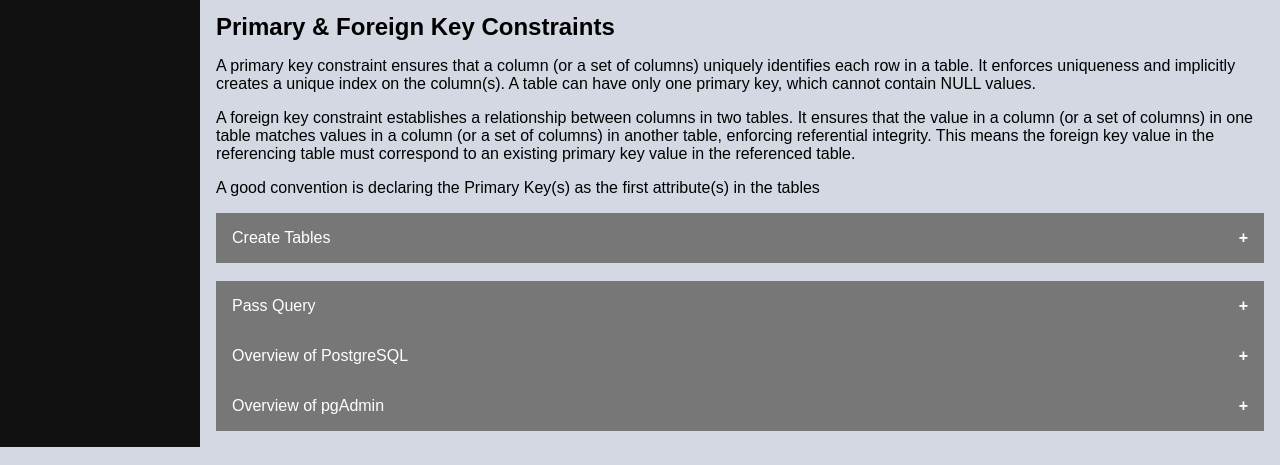
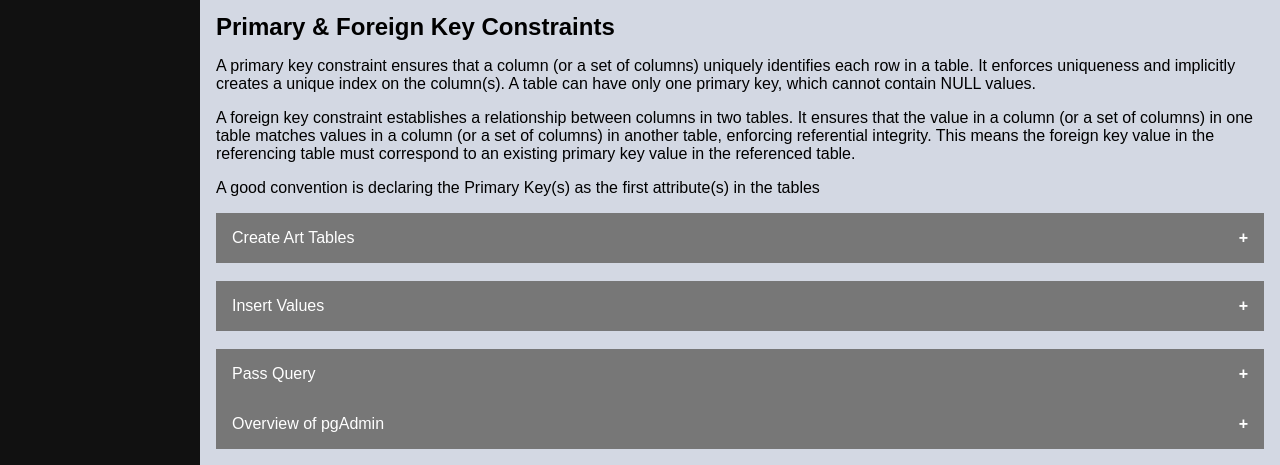
Before and after one commit to Maha-Muthu/query-craft, a Flask app: page /lab-material-two in a window 1280 px wide. Shown: the part 1792-2257 px from the top of the page. Run offline with Flask 2, Linux system fonts and the light colour scheme; some libraries are stand-ins or nearby versions.

Commit message:
Add Insert Query

```diff
--- a/app.py
+++ b/app.py
@@ -66,13 +66,11 @@ def execute_query():
         }
         db_cursor.close()
         db_connection.close()
-        #return jsonify(error_details), 500
         return jsonify({"message":  error_details['error']}), 201
 
 @app.route('/')
 def home():
     return render_template('index.html')
-
 
 @app.route('/student-homepage')
 def student_homepage():
@@ -86,13 +84,5 @@ def lab_material_one():
 def lab_material_two():
     return render_template('lab-material-two.html')
 
-@app.route('/add_user', methods=['POST'])
-def add_user():
-    name = request.form['name']
-    new_user = User(name=name)
-    db.session.add(new_user)
-    db.session.commit()
-    return redirect('/')
-
 if __name__ == '__main__':
     app.run(host='0.0.0.0', port=5000)
--- a/static/css/collapsible-design.css
+++ b/static/css/collapsible-design.css
@@ -62,6 +62,7 @@
     background-color: #666;
     width: 100%;
     box-sizing: border-box;
+    overflow-x: visible;
 }
 
 .container .content .content {
--- a/templates/lab-material-two.html
+++ b/templates/lab-material-two.html
@@ -76,7 +76,7 @@ SET search_path = "requiredSchema" </pre>
         <button class="collapsible">Create Laboratories Schema</button>
         <div class="content">
           <br>
-          <p>Create Schema laboratories</p>
+          <p>CREATE SCHEMA laboratories</p>
         </div>
         </div>
       <br>
@@ -219,7 +219,7 @@ DELETE FROM TableName WHERE Condition
           the first
           attribute(s) in the
           tables</p>
-      <button class="collapsible">Create Tables</button>
+      <button class="collapsible">Create Art Tables</button>
       <div class="content">
         <br>
         <p>The lab material is based on the Artwork ER Diagram as shown below:</p>
@@ -229,13 +229,17 @@ DELETE FROM TableName WHERE Condition
         <br>
         <p>The reqired tables are shown below:</p>
         <br>
-        <img src="{{ url_for('static', filename='images/artTables.png') }}" alt="Artwork Tables."
-          class="responsive-image">
+        <img src="{{ url_for('static', filename='images/artTables.png') }}" alt="Artwork Tables." class="responsive-image">
+        <br>
+        <p>
+          Execute Create table queries to create the above 4 tables
+        </p>
         <br>
         <form class="queryForm">
-          <input type="text" class="query" placeholder="Query" required>
+          <input type="text" class="query" placeholder="Create Table Query" required>
           <br><br>
-          <input type="submit" value="Execute Query"><div class="alert-container"></div>
+          <input type="submit" value="Execute Query">
+          <div class="alert-container"></div>
         </form>
         <br>
         <button class="collapsible">Create Art Work Tables</button>
@@ -280,6 +284,59 @@ DELETE FROM TableName WHERE Condition
         </div>
         </div>
         <br>
+        <button class="collapsible">Insert Values</button>
+        <div class="content">
+          <br>
+          <p>Character values are quoted by '' , and numerical values are unquoted when inserting</p>
+          <p>Several inserts can be done consecutively in Query Tool</p>
+          <p>Multiple inserts into the same table can be done by separating them with a comma(,)</p>
+          <p>Insert the following 3 Rows:</p>
+          <ul>
+            <li>Artist Table: </li>
+            <ul>
+              <li>AName: Caravaggio, Smith, Picasso</li>
+              <li>BirthPlace: Milan, Ottawa, Malaga</li>
+              <li>Style: Baroque, Modern, Cubism</li>
+              <li>DateOfBirth: 1571-09-28, 1977-12-12, 1881-10-25</li>
+            </ul>
+            <li>Customer Table:</li>
+            <ul>
+              <li>CustId: 1,2,3</li>
+              <li>Name: John, Amy, Peter</li>
+              <li>Address: Ottawa, Orleans, Gatineau</li>
+            </ul>
+            <li>Artwork Table:</li>
+            <ul>
+              <li>Title: Blue, The Cardsharps</li>
+              <li>Year: 2000, 1594</li>
+              <li>Type: Modern, Baroque</li>
+              <li>Price: 10000.00, 400000</li>
+              <li>AName: Smith, Caravaggio</li>
+            </ul>
+          </ul>
+          <br>
+          <form class="queryForm">
+            <input type="text" class="query" placeholder="Create Table Query" required>
+            <br><br>
+            <input type="submit" value="Execute Query">
+            <div class="alert-container"></div>
+          </form>
+          <br>
+          <button class="collapsible">Insert Into Art Work Tables</button>
+          <div class="content">
+            <br><br>
+            <p>INSERT INTO laboratories.Artist(AName,Birthplace, Style, DateOfBirth) VALUES ('Caravaggio','Milan','Baroque','1571-09-28' ), ('Smith', 'Ottawa', 'Modern', '1977-12-12'), ('Picasso','Malaga','Cubism','1881-10-25')
+            </p>
+            <p>
+              INSERT INTO laboratories.Customer(CustId,Name,Address,Amount) VALUES (1,'John','Ottawa',8.5), (2,'Amy','Orleans',9.0), (3,'Peter','Gatineau',6.3)
+            </p>
+            <p>
+              INSERT INTO laboratories.Artwork(Title,Year,Type,Price,AName) VALUES ('Blue', 2000,'Modern',10000.00,'Smith'), ('The Cardsharps', 1594,'Baroque',40000.00,'Caravaggio')
+            </p>
+          </div>
+          <br>
+        </div>
+        <br>
         <button class="collapsible">Pass Query</button>
         <div class="content">
           <p>Pass In Query</p>
@@ -287,15 +344,10 @@ DELETE FROM TableName WHERE Condition
           <form class="queryForm">
             <input type="text" class="query" placeholder="Query" required>
             <br><br>
-          <input type="submit" value="Execute Query"><div class="alert-container"></div>
+            <input type="submit" value="Execute Query">
+            <div class="alert-container"></div>
           </form>
           <br><br><br>
-      </div>
-      <button class="collapsible">Overview of PostgreSQL</button>
-      <div class="content">
-        <p>Lorem ipsum dolor sit amet, consectetur adipisicing elit, sed do eiusmod tempor incididunt ut labore et
-          dolore magna aliqua. Ut enim ad minim veniam, quis nostrud exercitation ullamco laboris nisi ut aliquip ex ea
-          commodo consequat.</p>
         </div>
       <button class="collapsible">Overview of pgAdmin</button>
       <div class="content">
```
Also changed, not shown: static/css/query-response-design.css (deleted, +0 -9 lines). Lines whose indentation alone changed are shown as unchanged.
